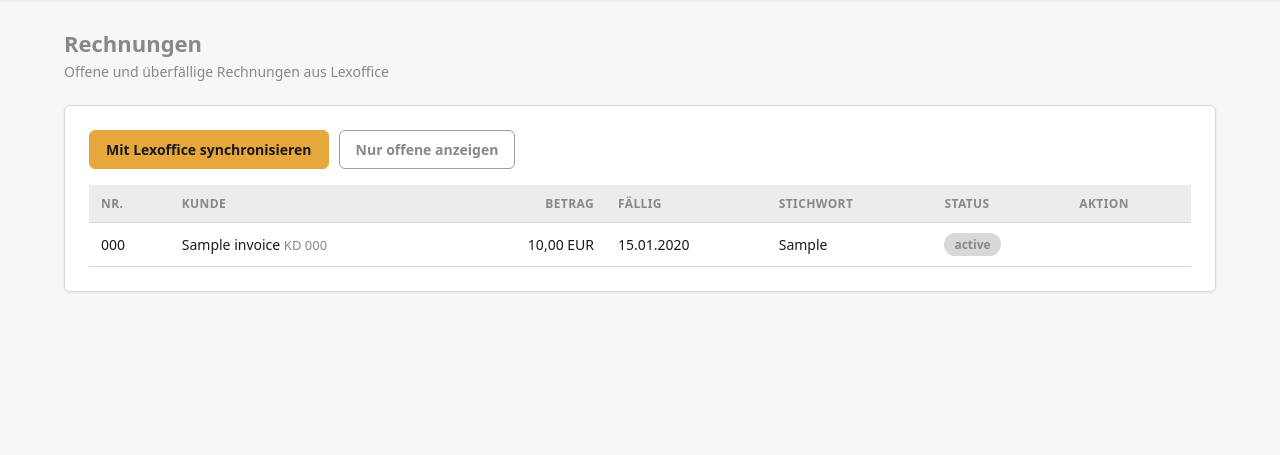
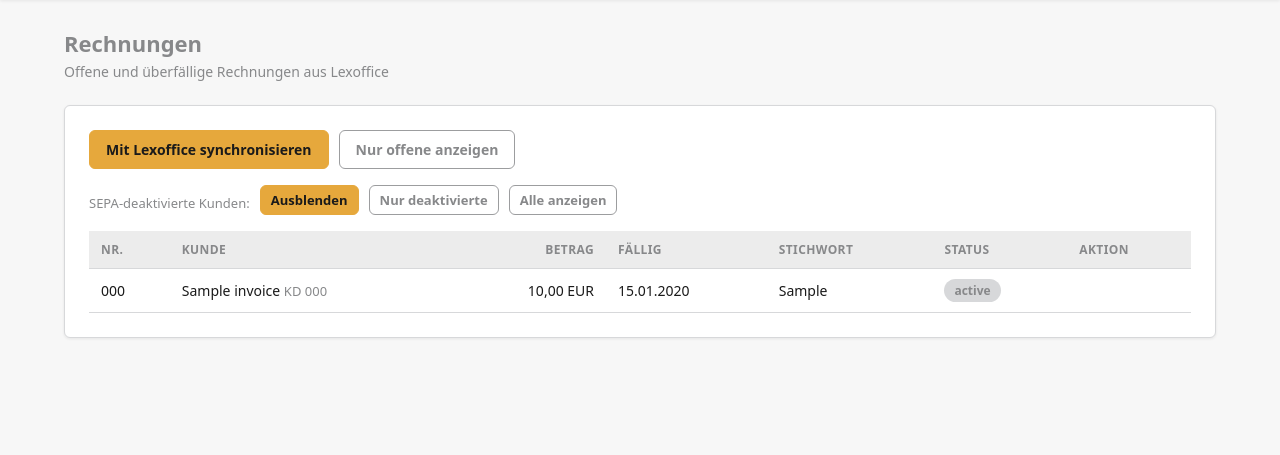
Before and after one commit to v3ni94/LexofficXSTRIPE, a PHP site: page /invoices.php?status=all&sepa=active in a window 1280 px wide. Shown: the part 127-582 px from the top of the page. Run offline with PHP 8.4, Linux system fonts and the light colour scheme; the visitor is signed in with stand-in values (Sample User, id 1); tables that the repository leaves empty hold one stand-in row (values such as "Sample post").

Commit message:
Direkten SEPA-Umschalter und Filter auf der Rechnungen-Seite ergänzen
Auf 'Rechnungen' gibt es jetzt pro Zeile einen direkten Button
'SEPA: Nein' bzw. 'SEPA: Ja', ohne dass man dafür zur Kundenseite
wechseln muss. Wirkt wie gehabt auf alle Rechnungen des Kunden über
die Kundennummer. Die Umschalt-Logik ist jetzt in
app/customer_settings.php ausgelagert und wird von customers.php und
invoices.php gemeinsam genutzt (keine doppelte Logik).

Neuer Filter 'SEPA-deaktivierte Kunden': Ausblenden (Standard) | Nur
deaktivierte | Alle anzeigen. Aktionen (Einziehen/Terminieren/SEPA-
Umschalter) behalten den aktuell gewählten Filter beim Zurückleiten
bei, damit man nicht aus der gefilterten Ansicht herausspringt.

Getestet: Standardfilter blendet deaktivierte Kunden aus, 'Nur
deaktivierte' zeigt ausschließlich diese, 'Alle anzeigen' zeigt wieder
alles, direkter Button wirkt sofort und behält den Filter bei,
Laufkunden zeigen korrekt keinen Umschalter.

Co-Authored-By: Claude Fable 5 <noreply@anthropic.com>
Claude-Session: https://claude.ai/code/session_01DbjamAyHzWD93xBsmvavAF

```diff
--- /dev/null
+++ b/php-ionos/app/customer_settings.php
@@ -0,0 +1,43 @@
+<?php
+/**
+ * Kunden-Einstellungen, die von mehreren Seiten aus geändert werden können
+ * (customers.php und invoices.php), daher als gemeinsame Funktion ausgelagert.
+ */
+
+declare(strict_types=1);
+
+if (get_included_files()[0] === __FILE__) {
+    http_response_code(403);
+    exit('Forbidden');
+}
+
+/**
+ * SEPA-Einzug für einen Kunden ein- oder ausschalten. Wirkt auf alle
+ * Datensätze mit derselben Kundennummer (und damit auf alle Rechnungen
+ * dieses Kunden), nicht nur auf den einzelnen Kontakt-Datensatz.
+ *
+ * @return array{customer_number:string}
+ */
+function set_customer_sepa_debit(string $tenantId, string $customerId, bool $enabled): array
+{
+    $pdo = db();
+
+    $stmt = $pdo->prepare('SELECT * FROM customers WHERE id = ? AND tenant_id = ?');
+    $stmt->execute([$customerId, $tenantId]);
+    $customer = $stmt->fetch();
+    if (!$customer) {
+        throw new RuntimeException('Kunde nicht gefunden.');
+    }
+    if ((int)$customer['is_walk_in']) {
+        throw new RuntimeException(
+            'Für Laufkunden (Sammel-Kundennummer) kann der SEPA-Einzug hier nicht '
+            . 'ein- oder ausgeschaltet werden, da diese Nummer von mehreren Personen geteilt wird.'
+        );
+    }
+
+    $pdo->prepare(
+        'UPDATE customers SET sepa_debit_enabled = ? WHERE tenant_id = ? AND customer_number = ?'
+    )->execute([$enabled ? 1 : 0, $tenantId, $customer['customer_number']]);
+
+    return ['customer_number' => $customer['customer_number']];
+}
--- a/php-ionos/invoices.php
+++ b/php-ionos/invoices.php
@@ -5,6 +5,7 @@ require_once __DIR__ . '/app/layout.php';
 require_once __DIR__ . '/app/crypto.php';
 require_once __DIR__ . '/app/sync.php';
 require_once __DIR__ . '/app/collections.php';
+require_once __DIR__ . '/app/customer_settings.php';
 
 // require_login() statt require_onboarded(): Diese Seite führt selbst den
 // letzten Onboarding-Schritt (erste Synchronisation) aus und muss daher auch
@@ -64,12 +65,25 @@ if ($_SERVER['REQUEST_METHOD'] === 'POST') {
             $date = $_POST['scheduled_date'] ?? '';
             submit_collection($tenantId, $_POST['invoice_id'] ?? '', $date);
             flash_set('success', 'Lastschrift wurde für den ' . format_date($date) . ' terminiert.');
+
+        } elseif ($action === 'sepa_disable' || $action === 'sepa_enable') {
+            $updated = set_customer_sepa_debit($tenantId, $_POST['customer_id'] ?? '', $action === 'sepa_enable');
+            flash_set('success', sprintf(
+                'SEPA-Einzug für Kundennummer %s auf "%s" gesetzt. Gilt für alle Rechnungen dieses Kunden.',
+                $updated['customer_number'],
+                $action === 'sepa_enable' ? 'Ja' : 'Nein'
+            ));
         }
     } catch (Throwable $e) {
         flash_set('error', 'Fehler: ' . $e->getMessage());
     }
 
-    redirect('invoices.php');
+    // Aktuellen Filter beibehalten, damit ein Klick auf einen Aktions-Button
+    // nicht aus der gefilterten Ansicht herausspringt.
+    $backStatus = $_POST['back_status'] ?? '';
+    $backSepa = $_POST['back_sepa'] ?? '';
+    $backParams = array_filter(['status' => $backStatus, 'sepa' => $backSepa]);
+    redirect('invoices.php' . ($backParams ? '?' . http_build_query($backParams) : ''));
 }
 
 // --- Laufende Synchronisation: Fortschritt anzeigen und automatisch fortsetzen ---
@@ -108,13 +122,23 @@ if (!empty($_GET['syncing']) && isset($_SESSION[$syncCursorKey])) {
 
 // Filter
 $filter = $_GET['status'] ?? 'open';
+$sepaFilter = $_GET['sepa'] ?? 'active'; // active (Standard) | disabled | all
+if (!in_array($sepaFilter, ['active', 'disabled', 'all'], true)) {
+    $sepaFilter = 'active';
+}
+
 $where = 'i.tenant_id = ?';
 if ($filter === 'open') {
     $where .= " AND i.lexoffice_status IN ('open','overdue')";
 }
+if ($sepaFilter === 'active') {
+    $where .= ' AND (c.sepa_debit_enabled IS NULL OR c.sepa_debit_enabled = 1)';
+} elseif ($sepaFilter === 'disabled') {
+    $where .= ' AND c.sepa_debit_enabled = 0';
+}
 
 $stmt = $pdo->prepare(
-    "SELECT i.*, c.customer_number, c.sepa_debit_enabled
+    "SELECT i.*, c.customer_number, c.sepa_debit_enabled, c.is_walk_in
      FROM invoices i
      LEFT JOIN customers c ON c.id = i.customer_id
      WHERE $where
@@ -123,6 +147,12 @@ $stmt = $pdo->prepare(
 );
 $stmt->execute([$tenantId]);
 $invoices = $stmt->fetchAll();
+
+// Zum Filter-Wechsel den jeweils anderen Filter beibehalten
+function invoices_url(string $status, string $sepa): string
+{
+    return 'invoices.php?' . http_build_query(['status' => $status, 'sepa' => $sepa]);
+}
 
 // Für die Terminierung: nächster Werktag als Vorgabewert
 $suggest = new DateTimeImmutable('tomorrow');
@@ -136,17 +166,26 @@ layout_header('Rechnungen', $ctx);
 <p class="page-sub">Offene und überfällige Rechnungen aus Lexoffice</p>
 
 <div class="card">
-    <div class="form-actions" style="margin: 0 0 16px;">
+    <div class="form-actions" style="margin: 0 0 16px; flex-wrap: wrap;">
         <form method="post">
             <?= csrf_field() ?>
             <input type="hidden" name="action" value="sync">
             <button type="submit" class="btn">Mit Lexoffice synchronisieren</button>
         </form>
         <?php if ($filter === 'open'): ?>
-            <a class="btn btn-secondary" href="invoices.php?status=all">Alle anzeigen</a>
+            <a class="btn btn-secondary" href="<?= e(invoices_url('all', $sepaFilter)) ?>">Alle anzeigen</a>
         <?php else: ?>
-            <a class="btn btn-secondary" href="invoices.php">Nur offene anzeigen</a>
+            <a class="btn btn-secondary" href="<?= e(invoices_url('open', $sepaFilter)) ?>">Nur offene anzeigen</a>
         <?php endif; ?>
+    </div>
+    <div class="form-actions" style="margin: 0 0 16px; flex-wrap: wrap;">
+        <span class="hint" style="align-self: center;">SEPA-deaktivierte Kunden:</span>
+        <a class="btn btn-sm <?= $sepaFilter === 'active' ? '' : 'btn-secondary' ?>"
+           href="<?= e(invoices_url($filter, 'active')) ?>">Ausblenden</a>
+        <a class="btn btn-sm <?= $sepaFilter === 'disabled' ? '' : 'btn-secondary' ?>"
+           href="<?= e(invoices_url($filter, 'disabled')) ?>">Nur deaktivierte</a>
+        <a class="btn btn-sm <?= $sepaFilter === 'all' ? '' : 'btn-secondary' ?>"
+           href="<?= e(invoices_url($filter, 'all')) ?>">Alle anzeigen</a>
     </div>
 
     <?php if (!$invoices): ?>
@@ -162,10 +201,13 @@ layout_header('Rechnungen', $ctx);
             </thead>
             <tbody>
                 <?php foreach ($invoices as $inv):
-                    $sepaDisabled = $inv['customer_id'] && (int)($inv['sepa_debit_enabled'] ?? 1) === 0;
+                    $hasCustomer = (bool)$inv['customer_id'];
+                    $isWalkIn = $hasCustomer && (int)($inv['is_walk_in'] ?? 0) === 1;
+                    $sepaDisabled = $hasCustomer && (int)($inv['sepa_debit_enabled'] ?? 1) === 0;
+                    $canToggleSepa = $hasCustomer && !$isWalkIn;
                     $collectable = in_array($inv['lexoffice_status'], ['open', 'overdue'], true)
                         && !in_array($inv['collection_status'], ['in_collection', 'scheduled'], true)
-                        && $inv['customer_id']
+                        && $hasCustomer
                         && !$sepaDisabled;
                 ?>
                 <tr>
@@ -186,21 +228,39 @@ layout_header('Rechnungen', $ctx);
                             <?= csrf_field() ?>
                             <input type="hidden" name="action" value="collect">
                             <input type="hidden" name="invoice_id" value="<?= e($inv['id']) ?>">
+                            <input type="hidden" name="back_status" value="<?= e($filter) ?>">
+                            <input type="hidden" name="back_sepa" value="<?= e($sepaFilter) ?>">
                             <button type="submit" class="btn btn-sm">Einziehen</button>
                         </form>
                         <form method="post" class="inline-form">
                             <?= csrf_field() ?>
                             <input type="hidden" name="action" value="schedule">
                             <input type="hidden" name="invoice_id" value="<?= e($inv['id']) ?>">
+                            <input type="hidden" name="back_status" value="<?= e($filter) ?>">
+                            <input type="hidden" name="back_sepa" value="<?= e($sepaFilter) ?>">
                             <input type="date" name="scheduled_date" required
                                    min="<?= $suggest->format('Y-m-d') ?>"
                                    value="<?= $suggest->format('Y-m-d') ?>">
                             <button type="submit" class="btn btn-sm btn-secondary">Terminieren</button>
                         </form>
-                        <?php elseif (!$inv['customer_id']): ?>
+                        <?php elseif (!$hasCustomer): ?>
                             <span class="hint">Kein Kunde verknüpft</span>
                         <?php elseif ($sepaDisabled): ?>
                             <span class="hint">SEPA-Einzug für diesen Kunden deaktiviert</span>
+                        <?php endif; ?>
+
+                        <?php if ($canToggleSepa): ?>
+                        <form method="post" class="inline-form" style="margin-top: 4px;"
+                              onsubmit="return confirm('SEPA-Einzug für Kundennummer <?= e($inv['customer_number']) ?> wirklich <?= $sepaDisabled ? 'wieder aktivieren' : 'deaktivieren' ?>? Dies gilt für ALLE Rechnungen dieses Kunden.')">
+                            <?= csrf_field() ?>
+                            <input type="hidden" name="action" value="<?= $sepaDisabled ? 'sepa_enable' : 'sepa_disable' ?>">
+                            <input type="hidden" name="customer_id" value="<?= e($inv['customer_id']) ?>">
+                            <input type="hidden" name="back_status" value="<?= e($filter) ?>">
+                            <input type="hidden" name="back_sepa" value="<?= e($sepaFilter) ?>">
+                            <button type="submit" class="btn btn-sm <?= $sepaDisabled ? '' : 'btn-danger' ?>">
+                                <?= $sepaDisabled ? 'SEPA: Ja' : 'SEPA: Nein' ?>
+                            </button>
+                        </form>
                         <?php endif; ?>
                     </td>
                 </tr>
```
Also changed, not shown: php-ionos/customers.php (+4 -14 lines).
